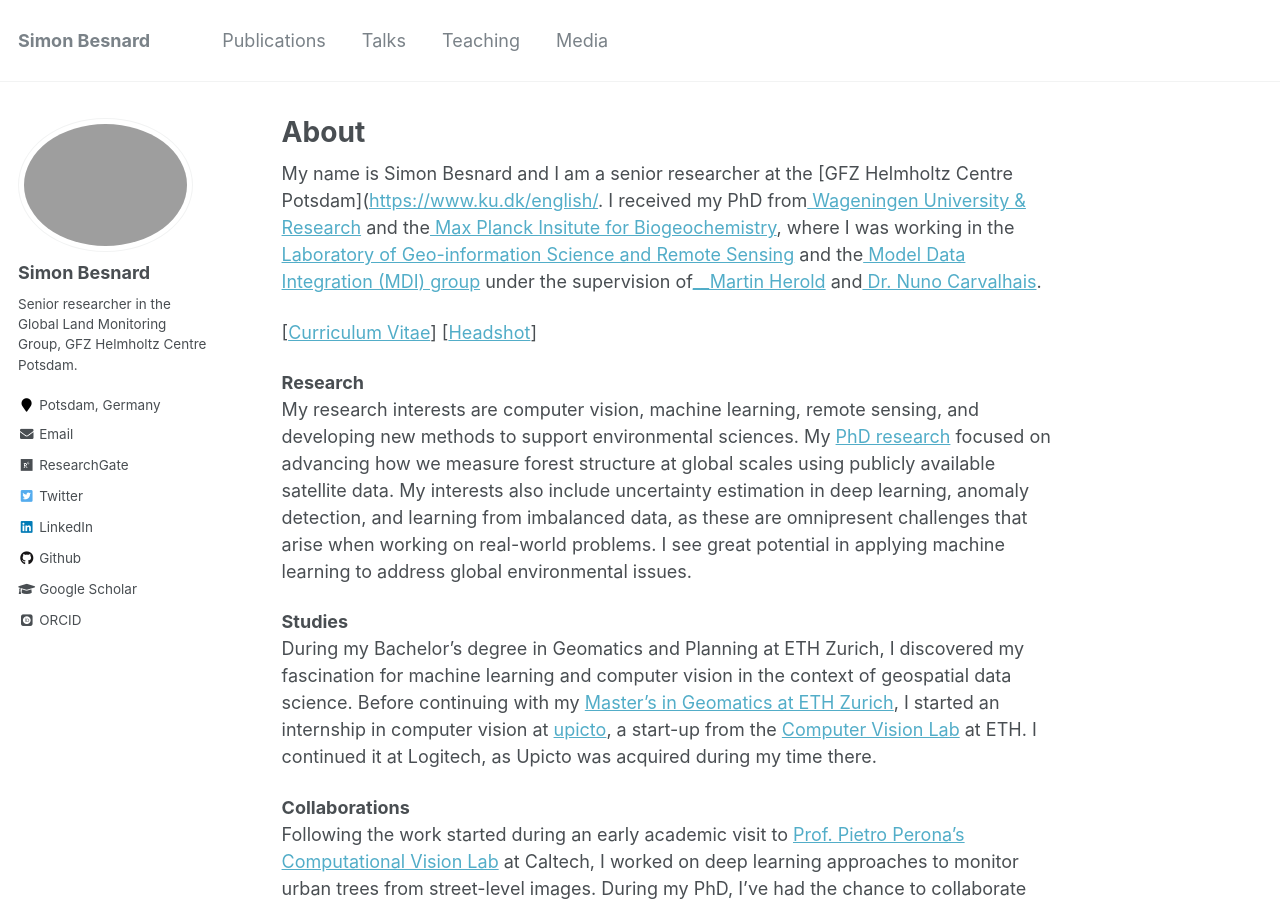
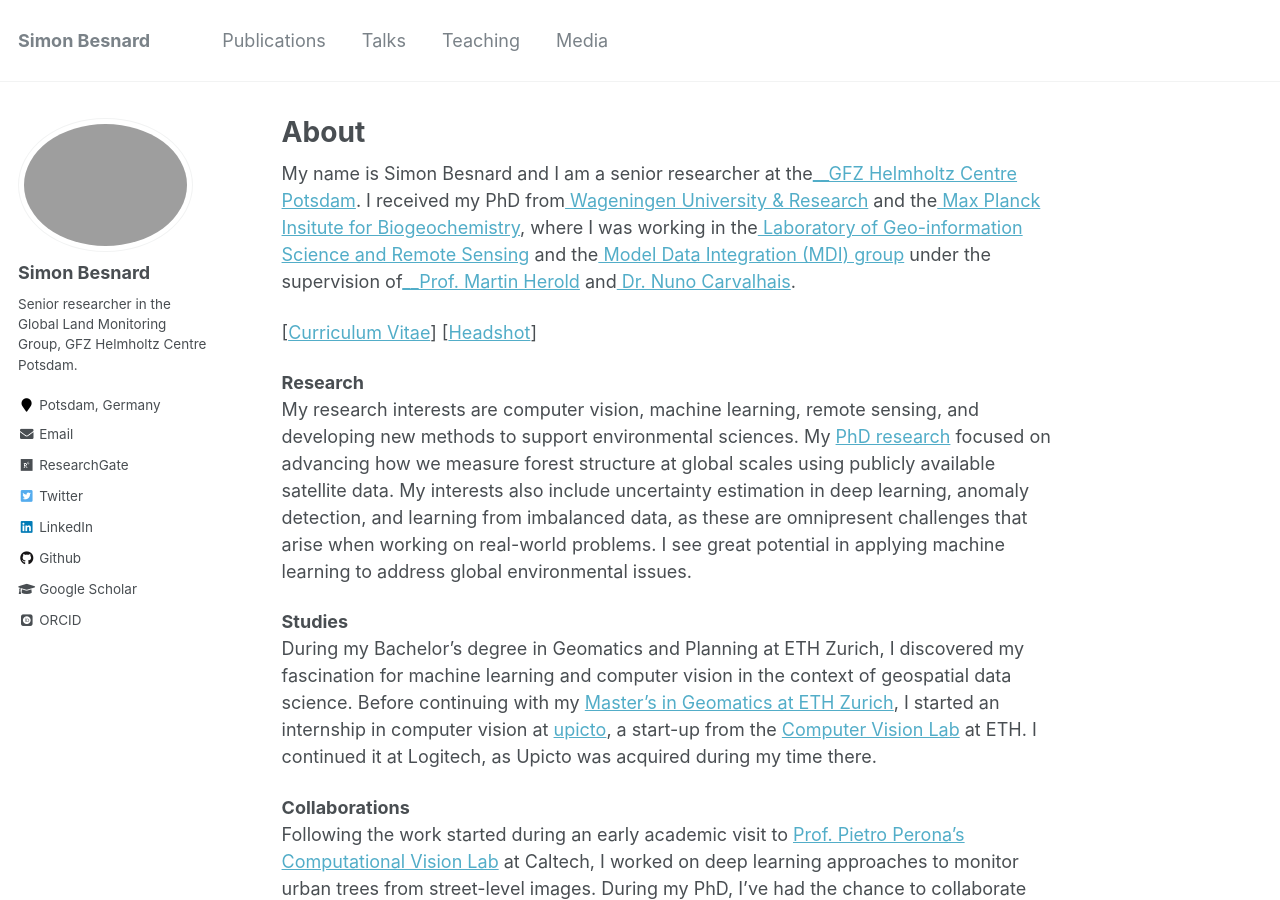
Before and after one commit to simonbesnard1/sbesnard.github.io, a Jekyll site: the page built from _pages/about.md, in a window 1280 px wide and 900 px high. Built offline with Jekyll 4.4.1, drawn with Linux system fonts in a browser that asks for light colours; some web fonts are replaced.

Commit message:
Update about.md

```diff
--- a/_pages/about.md
+++ b/_pages/about.md
@@ -8,8 +8,8 @@ redirect_from:
   - /about.html
 ---
 
-My name is Simon Besnard and I am a senior researcher at the [GFZ Helmholtz Centre Potsdam]([https://www.ku.dk/english/](https://www.gfz-potsdam.de/sektion/fernerkundung-und-geoinformatik/themen/global-land-monitoring).
-I received my PhD from[  Wageningen University & Research](https://www.wur.nl/en/wageningen-university.html) and the[  Max Planck Insitute for Biogeochemistry](https://www.bgc-jena.mpg.de/en), where I was working in the[  Laboratory of Geo-information Science and Remote Sensing](https://www.wur.nl/en/research-results/chair-groups/environmental-sciences/laboratory-of-geo-information-science-and-remote-sensing.htm) and the[  Model Data Integration (MDI) group](https://www.bgc-jena.mpg.de/en/bgi/mdi) under the supervision of[__Martin Herold](https://www.gfz-potsdam.de/en/staff/martin.herold/sec14) and[  Dr. Nuno Carvalhais](https://scholar.google.com/citations?user=7ZVPwSIAAAAJ&hl=en).
+My name is Simon Besnard and I am a senior researcher at the[__GFZ Helmholtz Centre Potsdam](https://www.gfz-potsdam.de/sektion/fernerkundung-und-geoinformatik/themen/global-land-monitoring).
+I received my PhD from[  Wageningen University & Research](https://www.wur.nl/en/wageningen-university.html) and the[  Max Planck Insitute for Biogeochemistry](https://www.bgc-jena.mpg.de/en), where I was working in the[  Laboratory of Geo-information Science and Remote Sensing](https://www.wur.nl/en/research-results/chair-groups/environmental-sciences/laboratory-of-geo-information-science-and-remote-sensing.htm) and the[  Model Data Integration (MDI) group](https://www.bgc-jena.mpg.de/en/bgi/mdi) under the supervision of[__Prof. Martin Herold](https://www.gfz-potsdam.de/en/staff/martin.herold/sec14) and[  Dr. Nuno Carvalhais](https://scholar.google.com/citations?user=7ZVPwSIAAAAJ&hl=en).
 
 [[Curriculum Vitae](../files/CV_Nico_Lang.pdf)] [[Headshot](../files/Nico_Lang.jpg)]
 
```
